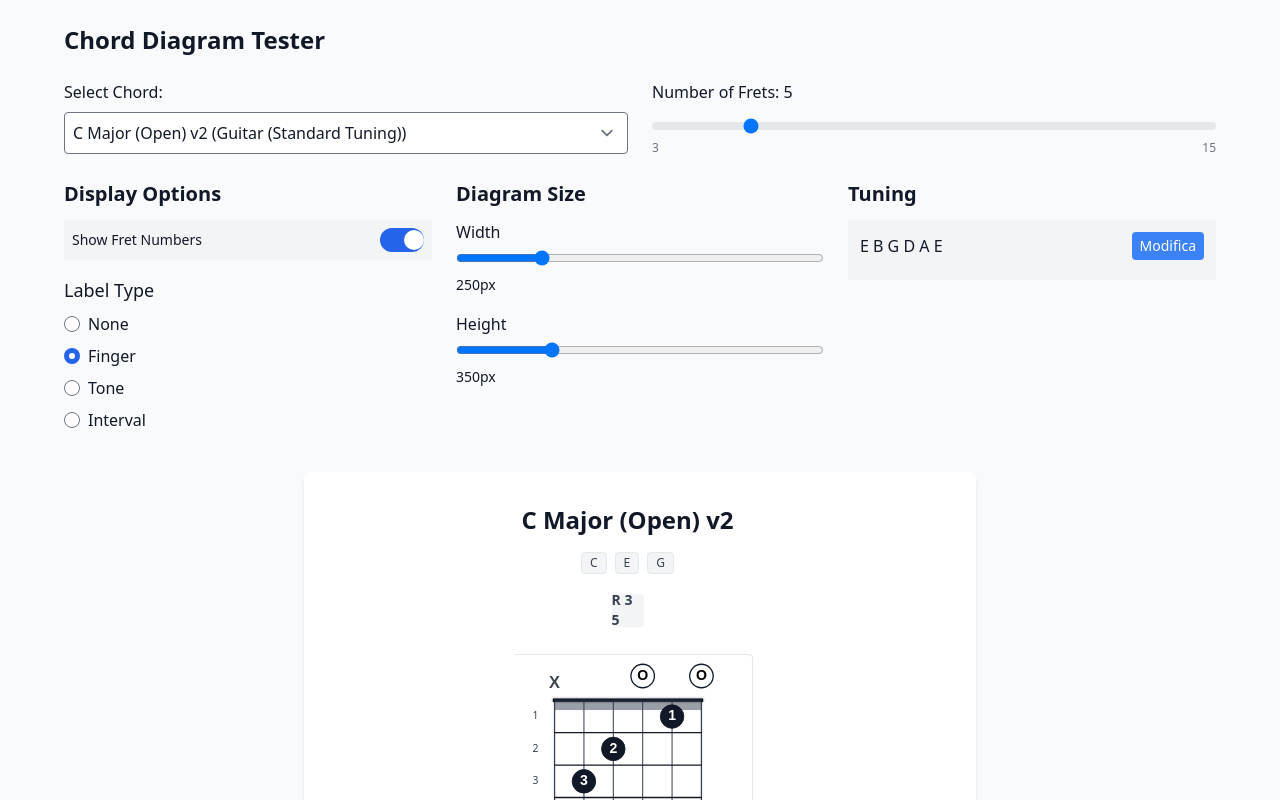
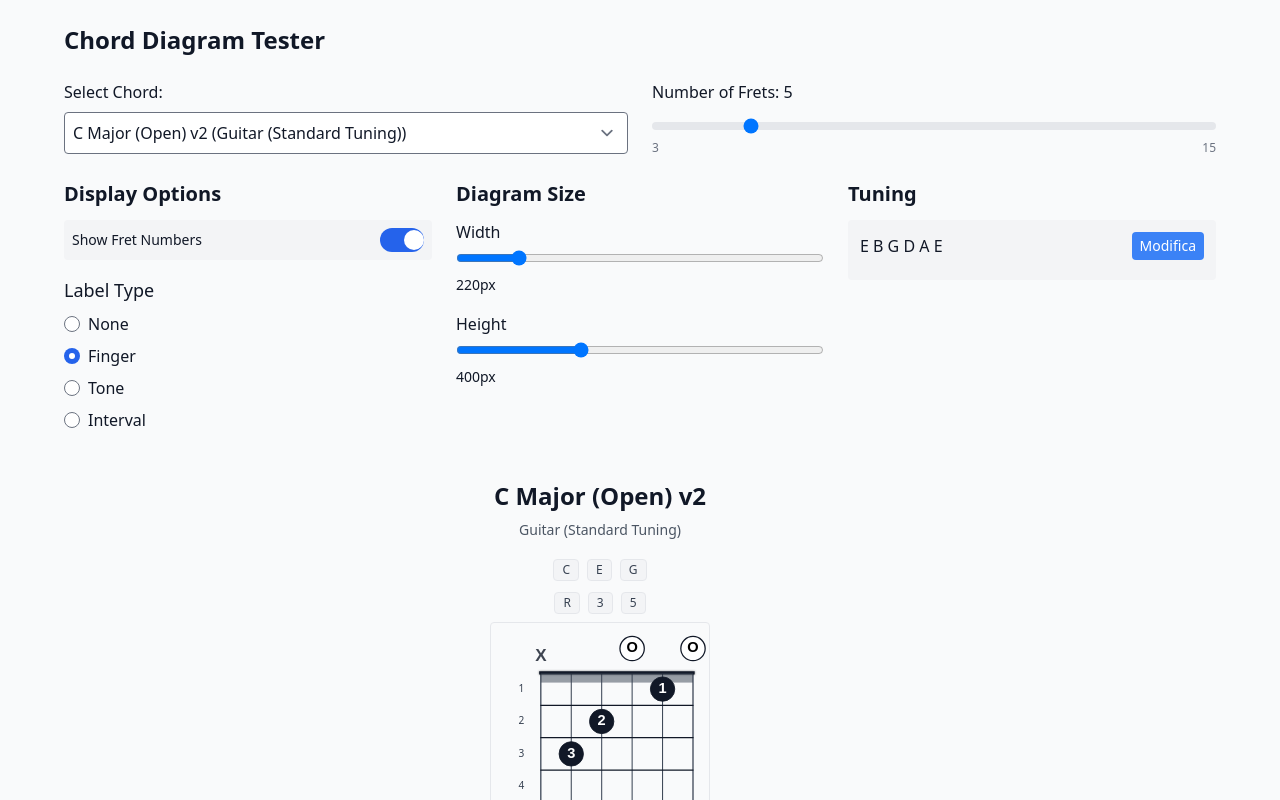
Before and after one commit to danielezappala/chordDiagram, a React (Vite) app: page / in a window 1280 px wide. Built offline with nearby package versions, Linux system fonts and the light colour scheme.

Commit message:
refactor: adjust chord diagram layout and dimensions for better visual balance

```diff
--- a/src/ChordTestPage.tsx
+++ b/src/ChordTestPage.tsx
@@ -1,7 +1,7 @@
 import React, { useState, useCallback, useEffect } from 'react';
 import ChordDiagram from './components/ChordDiagram';
 import type { ChordDiagramData } from './types';
-
+import { ChordInfo } from './components/ChordInfo';
 const testChords: ChordDiagramData[] = [
   {
     name: 'C Major (Open) v2',
@@ -113,7 +113,7 @@ const testChords: ChordDiagramData[] = [
 const ChordTestPage: React.FC = () => {
   const [testChordsState] = useState<ChordDiagramData[]>(testChords);
   const [selectedChord, setSelectedChord] = useState<ChordDiagramData>(testChords[0]);
-  const [diagramSize, setDiagramSize] = useState({ width: 250, height: 350 });
+  const [diagramSize, setDiagramSize] = useState({ width: 220, height: 400 });
   const [labelType, setLabelType] = useState<'none' | 'finger' | 'tone' | 'interval'>('finger');
   const [customTuning, setCustomTuning] = useState<string[]>(['E', 'A', 'D', 'G', 'B', 'E']);
   const [showTuningEditor, setShowTuningEditor] = useState(false);
@@ -121,7 +121,7 @@ const ChordTestPage: React.FC = () => {
   const [showFretNumbers, setShowFretNumbers] = useState<boolean>(true);
 
   const detectNumStrings = useCallback((chord: ChordDiagramData | undefined | null): number => {
-    if (!chord || !chord.positions || chord.positions.length === 0 ) {
+    if (!chord || !chord.positions || chord.positions.length === 0) {
       return chord?.tuning && !Array.isArray(chord.tuning) ? chord.tuning.notes.length :
         (Array.isArray(chord?.tuning) ? chord.tuning.length : 6);
     }
@@ -212,13 +212,11 @@ const ChordTestPage: React.FC = () => {
             <span className="text-sm font-medium">Show Fret Numbers</span>
             <button
               onClick={() => setShowFretNumbers(!showFretNumbers)}
-              className={`relative inline-flex h-6 w-11 items-center rounded-full transition-colors focus:outline-none focus:ring-2 focus:ring-offset-2 ${
-                showFretNumbers ? 'bg-blue-600' : 'bg-gray-200 dark:bg-gray-700'
+              className={`relative inline-flex h-6 w-11 items-center rounded-full transition-colors focus:outline-none focus:ring-2 focus:ring-offset-2 ${showFretNumbers ? 'bg-blue-600' : 'bg-gray-200 dark:bg-gray-700'
                 }`}
             >
-              <span className={`inline-block h-5 w-5 transform rounded-full bg-white transition-transform ${
-                  showFretNumbers ? 'translate-x-6' : 'translate-x-1'
-                }`}/>
+              <span className={`inline-block h-5 w-5 transform rounded-full bg-white transition-transform ${showFretNumbers ? 'translate-x-6' : 'translate-x-1'
+                }`} />
             </button>
           </div>
           <h3 className="text-lg font-medium mb-2">Label Type</h3>
@@ -289,10 +287,15 @@ const ChordTestPage: React.FC = () => {
           </div>
         </div>
       </div>
-      <div className="bg-white p-6 rounded-lg shadow-md w-full max-w-2xl mx-auto">
-        <div className="space-y-6">
-          <div className="flex justify-center">
-            <div style={{ width: diagramSize.width, height: diagramSize.height, maxWidth: '100%', overflow: 'hidden' }}>
+     {/* Centered content area */}
+    <div className="flex flex-col items-center w-full">
+      {/* Chord diagram container */}
+      <div className="w-full flex justify-center mb-8">
+        <div style={{
+          width: diagramSize.width,
+          height: diagramSize.height,
+          maxWidth: '100%'
+        }}>
           <ChordDiagram
             key={JSON.stringify(selectedChord) + numStrings + numFrets + labelType + showFretNumbers + customTuning.join(',') + diagramSize.width + diagramSize.height}
             data={selectedChord}
@@ -306,13 +309,16 @@ const ChordTestPage: React.FC = () => {
           />
         </div>
       </div>
+
+      {/* Raw data section - centered and styled */}
+      <div className="w-full max-w-4xl mt-8">
+        <div className="bg-white p-6 rounded-lg shadow-sm border border-gray-100">
+          <h2 className="text-xl font-semibold mb-4 text-gray-800">Selected Chord Data (Raw):</h2>
+          <pre className="bg-gray-50 p-4 rounded-md overflow-x-auto text-sm text-gray-700 border border-gray-200">
+            {JSON.stringify(selectedChord, null, 2)}
+          </pre>
         </div>
       </div>
-      <div style={{ marginTop: '20px', width: '100%', maxWidth: '800px', maxHeight: '400px', overflowY: 'auto', textAlign: 'left' }}>
-        <h2>Selected Chord Data (Raw):</h2>
-        <pre style={{ backgroundColor: '#f0f0f0', padding: '10px', borderRadius: '5px', whiteSpace: 'pre-wrap', wordBreak: 'break-all' }}>
-          {JSON.stringify(selectedChord, null, 2)}
-        </pre>
     </div>
   </div>
   );
--- a/src/components/ChordDiagram.tsx
+++ b/src/components/ChordDiagram.tsx
@@ -11,7 +11,7 @@ import type {
 
 // Local defaults (as DEFAULT constants are no longer in types.ts)
 const DEFAULT_NUM_FRETS = 5;
-const DEFAULT_WIDTH = 250; // Adjusted as per prompt
+const DEFAULT_WIDTH = 200; // Adjusted as per prompt
 const DEFAULT_HEIGHT = 300; // Adjusted as per prompt
 const DEFAULT_TUNING = ['E', 'A', 'D', 'G', 'B', 'E'];
 
@@ -155,7 +155,7 @@ const ChordDiagram = forwardRef<SVGSVGElement, ChordDiagramProps>(({
   }, [derivedNumStrings, positionToDisplay?.notes, currentLabelType]); // Dependency on positionToDisplay.notes
 
   // New Sizing Logic (can remain here, does not depend on hooks directly)
-  const CONTENT_MIN_WIDTH = 250;
+  const CONTENT_MIN_WIDTH = 200;
   const CONTENT_MIN_HEIGHT = 300;
   const CONTENT_ASPECT_RATIO = CONTENT_MIN_WIDTH / CONTENT_MIN_HEIGHT;
 
@@ -183,10 +183,10 @@ const ChordDiagram = forwardRef<SVGSVGElement, ChordDiagramProps>(({
   // Calculate dimensions and padding
   const sidePadding = 40;
   const topPadding = 30;
-  const bottomPadding = 15;
+  const bottomPadding = 40;
 
-  const horizontalOffset = -Math.min(diagramWidth * 0.1, 80);
-  const paddedWidth = diagramWidth - sidePadding * 2;
+  const horizontalOffset = -Math.min(diagramWidth * 0.5, 80);
+  const paddedWidth = diagramWidth - sidePadding * 1;
   const paddedHeight = diagramHeight - topPadding - bottomPadding;
 
   const actualNumFrets = numFretsProp ?? DEFAULT_NUM_FRETS;
@@ -210,17 +210,25 @@ const ChordDiagram = forwardRef<SVGSVGElement, ChordDiagramProps>(({
   return (
     <div className="flex flex-col items-center w-full">
     <div
-        className="flex flex-col items-center"
+      className="flex flex-col items-center w-full" // Added w-full here
       style={{
         marginLeft: `${horizontalOffset}px`,
         transition: 'margin-left 0.2s ease-in-out'
       }}
     >
       {/* Chord Info Section */}
-        <div className="w-full px-4 mb-2 order-1">
-          <ChordInfo data={data} className="text-sm" /> {/* ChordInfo will need update for v2 data */}
+      <div className="w-full flex justify-center mb-2"> {/* Added flex and justify-center */}
+        <div className="w-full max-w-[600px] px-4"> {/* Added max-width and centered content */}
+          <ChordInfo
+            name={data.name}
+            instrumentLabel={data.instrumentName}
+            intervals={data.theory?.formula?.split(' ') || []}
+            playedNotes={data.theory?.chordTones || []}
+            showFormula={true}
+            className="text-center"
+          />
         </div>
-
+      </div>
         {/* Diagram Section */}
         <div
           className={`chord-diagram relative ${className || ''} order-2`}
--- a/src/components/ChordInfo.tsx
+++ b/src/components/ChordInfo.tsx
@@ -1,6 +1,7 @@
 import React, { useMemo } from 'react'; // Added useMemo
-// import type { ChordDiagramData } from '../types'; // This line is duplicated below
 import type { ChordDiagramData, ChordPositionData } from '../types';
+
+
 
 interface ChordInfoProps {
   data: ChordDiagramData; // This is now ChordDiagramData v2
@@ -38,57 +39,29 @@ const getIntervalStyle = (interval: string) => {
   return styleMap[interval] || { bg: 'bg-gray-100', text: 'text-gray-700', shape: 'rounded' };
 };
 
-const ChordInfo: React.FC<ChordInfoProps> = ({ data, className = '', positionIndex = 0 }) => {
-  const { name, theory, instrument } = data;
+interface ChordInfoProps {
+  name: string;
+  instrumentLabel?: string;
+  intervals: string[];
+  playedNotes: string[];
+  showFormula: boolean;
+  className?: string;
+}
 
-  // Select the current position to display, defaulting to the first one
-  const currentPosition: ChordPositionData | null =
-    data.positions && data.positions.length > positionIndex
-      ? data.positions[positionIndex]
-      : null;
-
-  // Estrai la formula e crea gli elementi con le forme
-  const hasFormula = theory?.formula &&
-    (Array.isArray(theory.formula)
-      ? theory.formula.length > 0
-      : typeof theory.formula === 'string' && theory.formula.length > 0);
-
-  const formulaParts = hasFormula && theory?.formula
-    ? (Array.isArray(theory.formula)
-        ? theory.formula
-        : theory.formula.split('-'))
-    : [];
-
-  const instrumentLabel = instrument || '';
-  const showFormula = formulaParts.length > 0;
-
-  const playedNotes = useMemo(() => {
-    if (!currentPosition || !currentPosition.notes) {
-      return [];
-    }
-    const tones: string[] = [];
-    for (const pn of currentPosition.notes) {
-      // Ensure all parts exist and tone is a non-empty string
-      if (pn &&
-          pn.position &&
-          pn.position.fret !== -1 && // Note is not muted
-          pn.annotation &&
-          typeof pn.annotation.tone === 'string' &&
-          pn.annotation.tone.length > 0) {
-        if (!tones.includes(pn.annotation.tone)) {
-          tones.push(pn.annotation.tone);
-        }
-      }
-    }
-    return tones;
-  }, [currentPosition]);
+const ChordInfo: React.FC<ChordInfoProps> = ({
+  name,
+  instrumentLabel = '',
+  intervals = [],
+  playedNotes = [],
+  showFormula = true,
+  className = ''
+}) => {
+  // No need for complex data processing since we receive the data directly
 
   return (
     <div className={`chord-info ${className} flex flex-col items-center`}>
-
-
       {/* Nome accordo e strumento */}
-      <h2 className="text-2xl font-bold text-center my-2">{name}</h2>
+      <h2 className="text-2xl font-bold text-center my-2 whitespace-nowrap">{name}</h2>
 
       {instrumentLabel && instrumentLabel.trim() !== '' && (
         <div className="text-gray-600 text-center text-sm mb-2">
@@ -96,7 +69,7 @@ const ChordInfo: React.FC<ChordInfoProps> = ({ data, className = '', positionInd
         </div>
       )}
 
-      {/* Played Notes - Display unique tones from the current position */}
+      {/* Played Notes */}
       {playedNotes.length > 0 && (
         <div className="mt-2">
           <div className="text-center space-x-2">
@@ -112,25 +85,22 @@ const ChordInfo: React.FC<ChordInfoProps> = ({ data, className = '', positionInd
         </div>
       )}
 
-      {showFormula && (
-        <div className="mt-4 flex justify-center items-center space-x-2 mb-4">
-          <div className="flex flex-nowrap items-center space-x-2 overflow-x-auto py-1">
-            {formulaParts.map((interval, i) => {
-              const { bg, text, shape } = getIntervalStyle(interval);
-              return (
+      {/* Formula */}
+      {showFormula && intervals.length > 0 && (
+        <div className="mt-2">
+          <div className="text-center space-x-2">
+            {intervals.map((interval, i) => (
               <span
                 key={`formula-${i}`}
-                  className={`flex items-center justify-center w-8 h-8 ${bg} ${text} ${shape} font-bold text-sm shadow-sm`}
+                className="inline-block px-2 py-0.5 rounded bg-gray-100 text-gray-700 text-xs font-medium border border-gray-200"
                 title={`${interval} (${interval === 'R' ? 'Root' : `Interval ${interval}`})`}
               >
                 {interval}
               </span>
-              );
-            })}
+            ))}
           </div>
         </div>
       )}
-
     </div>
   );
 };
```
Lines whose indentation alone changed are shown as unchanged.
